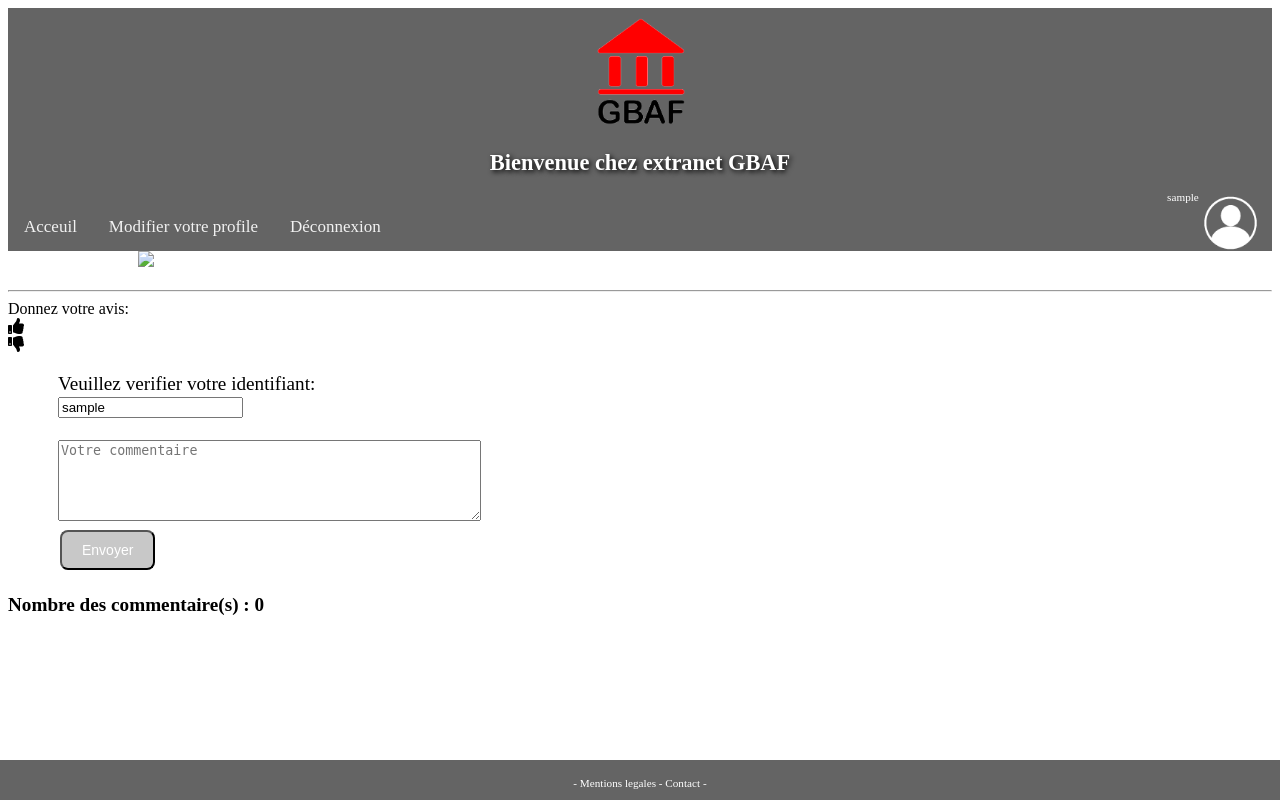
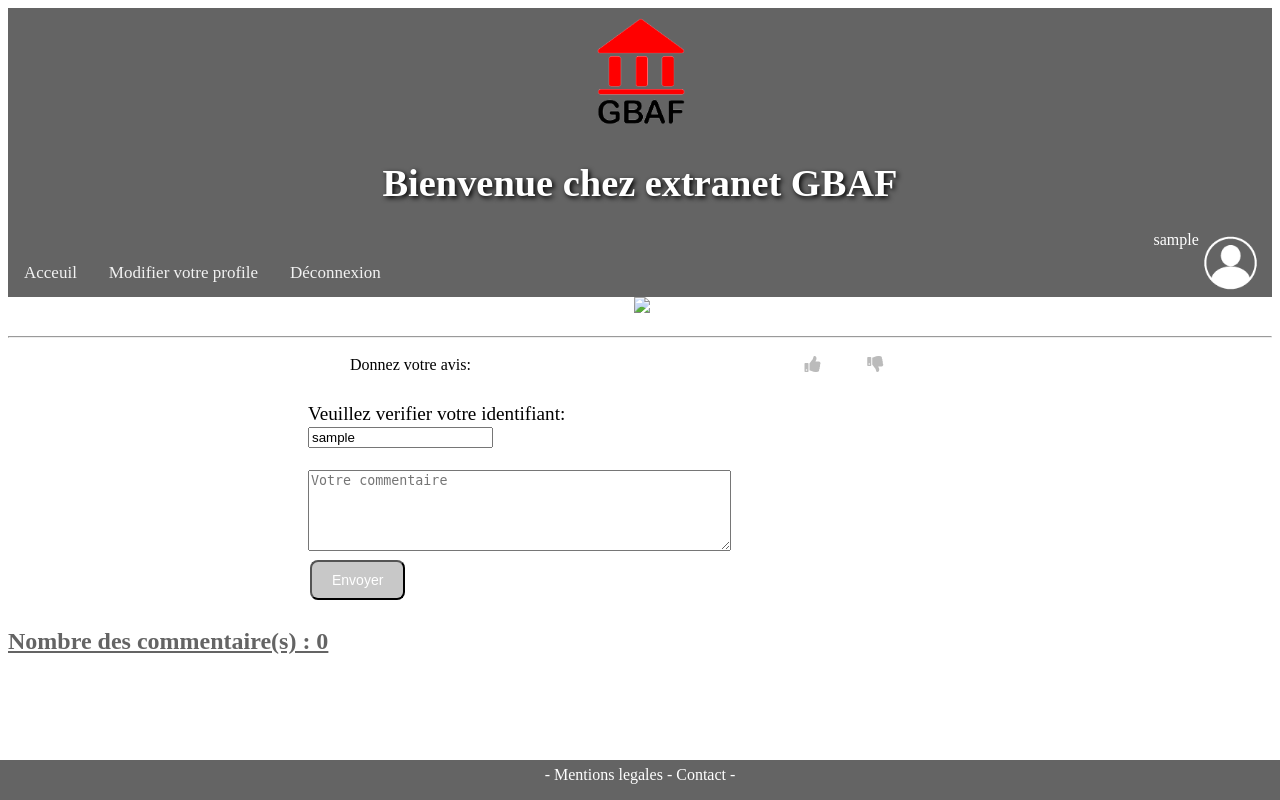
Before and after one commit to Salro-72/OC-GBAF, a PHP site: page /connected/acteurs.php?billet=1 in a window 1280 px wide. Run offline with PHP 8.4, Linux system fonts and the light colour scheme; the visitor is signed in with stand-in values (Sample User, id 1); data that the repository does not hold is empty.

Commit message:
Add files via upload

```diff
--- a/style_GBAF.css
+++ b/style_GBAF.css
@@ -1,11 +1,11 @@
-.center /* logo */ {
+.center {
   display: block;
   margin-left: auto;
   margin-right: auto;
   width: 10%;
 }
 
-header /* logon tausta */ {
+header {
   background-color: #646464;
   width: 100%;
   left:0;
@@ -55,6 +55,12 @@ p {
   transition-duration: 0.4s;
   box-shadow: 0 12px 16px 0 rgba(0,0,0,0.24), 0 17px 50px 0 rgba(0,0,0,0.19);
 }
+
+.retour {
+  color: white;
+  text-shadow: 2px 2px 5px black;
+}
+
 /* --------------------------------------- PAGE LOGIN */
 .title_box {
   text-align: center;
@@ -134,6 +140,7 @@ p.connexion {
   text-align: center;
   color: white;
   text-shadow: 2px 2px 5px black;
+  font-size: 1.2em;
 }
 
 .img_profile {
@@ -143,7 +150,7 @@ p.connexion {
 }
 
 .profil_connected {
-  font-size: 0.7em;
+  font-size: 1em;
   text-align: right;
   color: white;
 }
@@ -206,6 +213,7 @@ ul {
   display: flex;
 }
 
+
 .presentation_title_h3 {
   text-align: right;
   color: white;
@@ -235,7 +243,7 @@ float: right;
 }
 
 .presentation_act {
-  text-align: justify;
+  text-align: center;
   margin-left: auto;
   margin-right: auto;
   width: 80%;
@@ -243,25 +251,34 @@ float: right;
 }
 
 .comment_box {
-  margin-left: 50px;
+  margin-left: 300px;
+}
+
+.title_comments {
+  font-size: 1.5em;
+  text-align: left;
+  color: #646464;
+  text-decoration: underline;
 }
 
 .comment_everyone {
-  margin-left: 50px;
+  margin-left: 100px;
 }
 
-.vote {
-  margin-bottom: 50px;
-  margin-right: 50px;
-  float: right;
+#demo {
+  max-width: 600px;
+  margin: 0 auto;
 }
-
-.vote_like:hover {
-  color:green;
+.prow {
+  display: flex;
+  padding: 10px;
+  margin-bottom: 10px;
 }
-
-.vote_dislike:hover {
-  color:red;
+.ptxt { width: 100%; }
+.plike, .pdislike {
+  width: 80px;
+  cursor: pointer;
+  color: #bbb;
 }
 /* --------------------------------------- PAGE MODIFIER LE PROFILE */
 .edit_box {
@@ -276,6 +293,17 @@ float: right;
   margin-top: 20px;
   padding: 10px;
   cursor: pointer;
+}
+
+.title_edit {
+  font-size: 1.5em;
+  text-align: center;
+  color: #646464;
+  text-shadow: 2px 2px 5px white;
+}
+
+.modify_profile {
+  text-align: center;
 }
 /* --------------------------------------- PAGE LOGOUT */
 p.title_logout {
@@ -297,13 +325,15 @@ p.copyright {
   position: absolute;
   width: 100%;
   color: white;
-  font-size: 0.7em;
+  font-size: 1em;
   text-align: center;
   bottom:0;
 }
-
-/* --------------------------------------- REGLEMENTS POUR SMARPHONE */
-@media screen and (max-width: 1024px)
+/* --------------------------------------------------------------------------------------------------------- */
+/* --------------------------------------------------------------------------------------------------------- */
+/* --------------------------------------------------------------------------------------------------------- */
+/*  REGLEMENTS POUR SMARPHONE ------------------------------------------------------------------------------ */
+@media only screen and (max-width: 600px)
 {
   .center {
     display: block;
@@ -340,7 +370,7 @@ p.copyright {
 
   .names {
     color: black;
-    font-size: 1.2em;
+    font-size: 1.5em;
   }
 
   .submit_button {
@@ -351,7 +381,7 @@ p.copyright {
     text-align: center;
     text-decoration: none;
     display: inline-block;
-    font-size: 1em;
+    font-size: 1.2em;
     margin: 4px 2px;
     cursor: pointer;
   }
```
